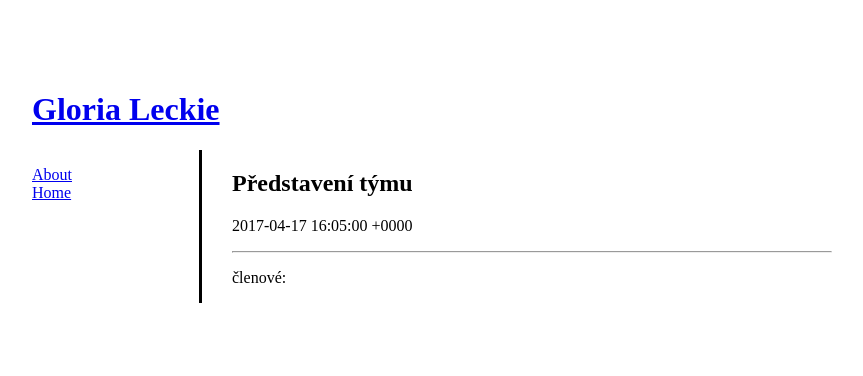
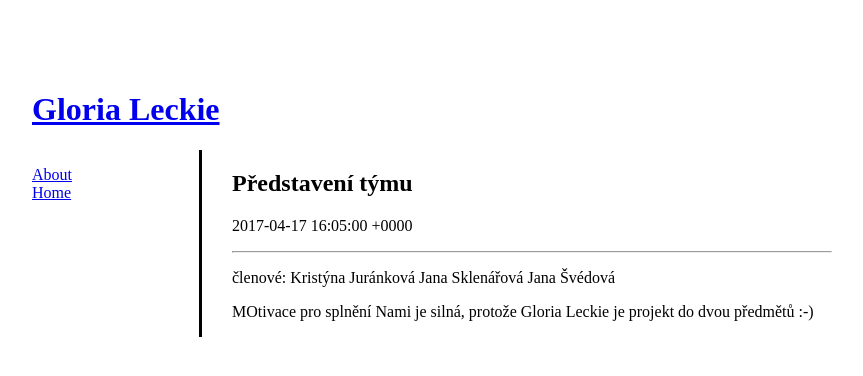
Before and after one commit to hroskovaivana/learn-jekyll-1, a Jekyll site: the page built from _posts/2017-04-17-tym.md, in a window 1280 px wide. Shown: the top 376 px of the page, without its empty margins (208-1071 px from the left). Built offline with Jekyll 4.4.1, drawn with Linux system fonts in a browser that asks for light colours.

Commit message:
přidání členů
přidání členů

```diff
--- a/_posts/2017-04-17-tym.md
+++ b/_posts/2017-04-17-tym.md
@@ -7,3 +7,8 @@ tags:
 ---
 
 členové:
+Kristýna Juránková
+Jana Sklenářová
+Jana Švédová
+
+MOtivace pro splnění Nami je silná, protože Gloria Leckie je projekt do dvou předmětů :-)
```
